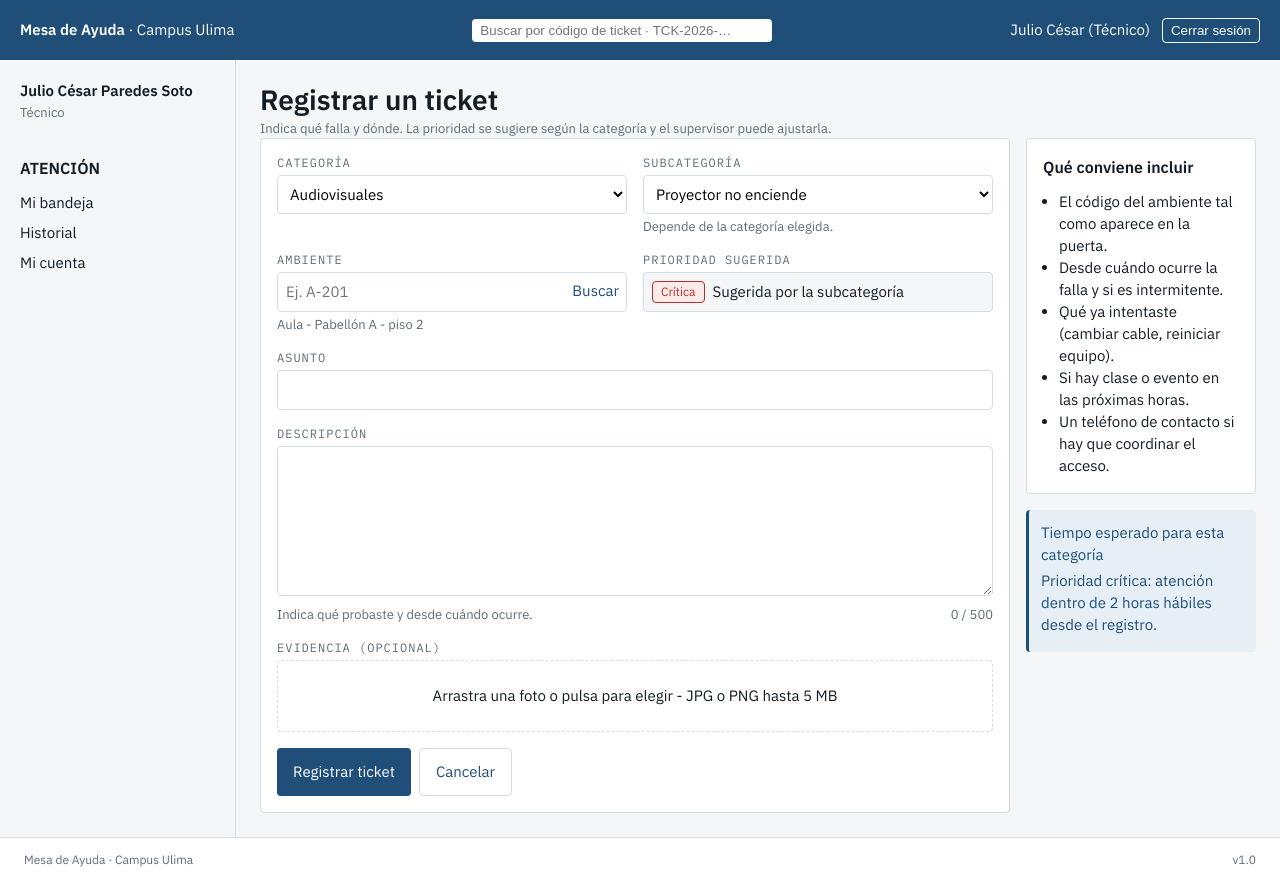
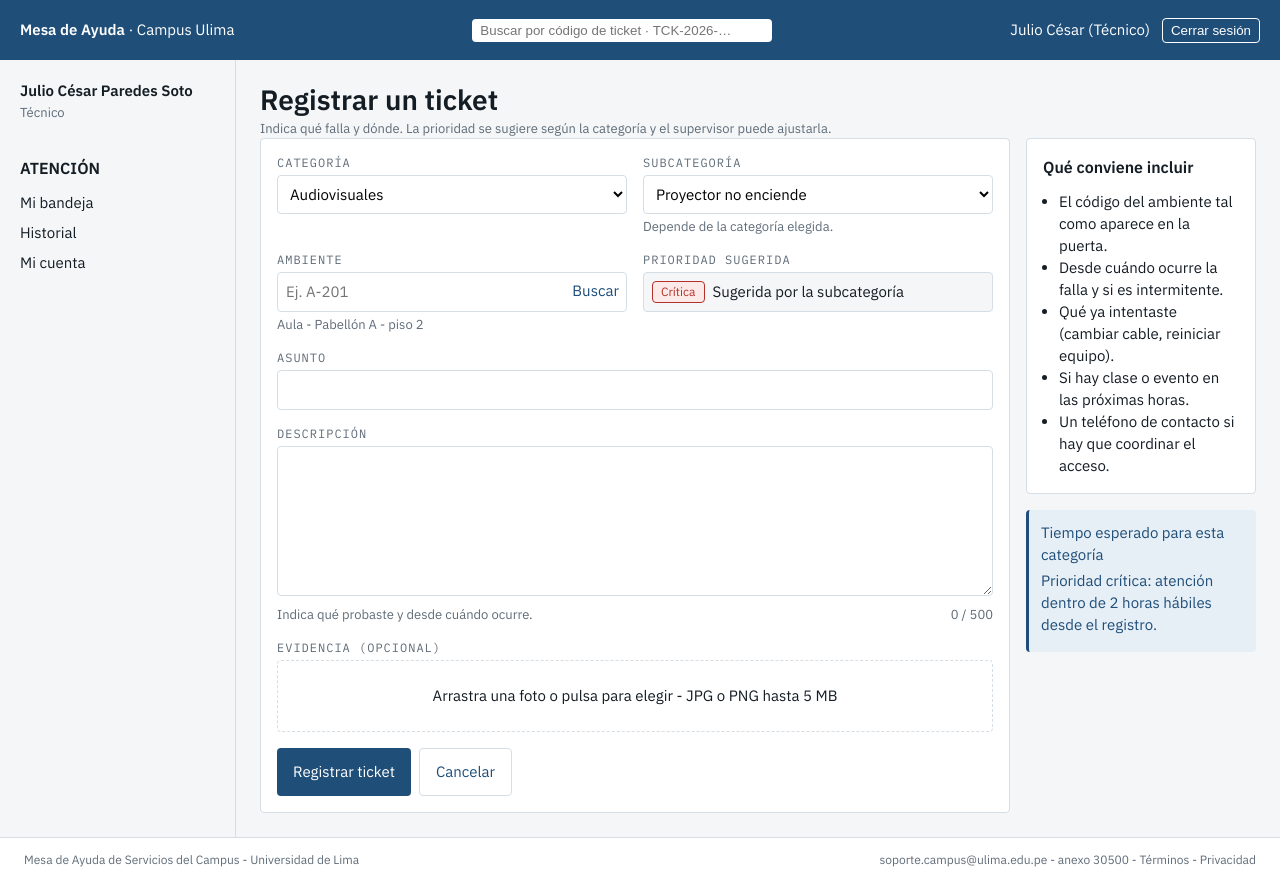
Before and after one commit to AndreQC-byte/PROYECTO_PROGRAWEB_grupo07, a React (Vite) app: page /mis-tickets/nuevo in a window 1280 px wide. Built offline with nearby package versions, Linux system fonts and the light colour scheme.

Commit message:
Agregar Footer en las pantallas de registro y corregir

```diff
--- a/src/features/registro_seguimiento_tickets/ConfirmacionTicket.jsx
+++ b/src/features/registro_seguimiento_tickets/ConfirmacionTicket.jsx
@@ -5,6 +5,7 @@ import Encabezado from "../../components/layouts/Encabezado";
 import NavegacionSidebar from "../../components/layouts/NavegacionSidebar";
 import EtiquetaPrioridad from "../../components/common/EtiquetaPrioridad";
 import EtiquetaEstado from "../../components/common/EtiquetaEstado";
+import Footer from "../../components/layouts/Footer";
 
 function ConfirmacionTicket() {
   const { state } = useLocation();
@@ -71,10 +72,7 @@ function ConfirmacionTicket() {
           </div>
         </main>
       </div>
-      <footer className="confirmacion-ticket-pie">
-        <span>Mesa de Ayuda · Campus Ulima</span>
-        <span>v1.0</span>
-      </footer>
+      <Footer />
     </>
   );
 }
--- a/src/features/registro_seguimiento_tickets/DetalleTicketUsuario.jsx
+++ b/src/features/registro_seguimiento_tickets/DetalleTicketUsuario.jsx
@@ -5,6 +5,7 @@ import Encabezado from "../../components/layouts/Encabezado";
 import NavegacionSidebar from "../../components/layouts/NavegacionSidebar";
 import EtiquetaPrioridad from "../../components/common/EtiquetaPrioridad";
 import EtiquetaEstado from "../../components/common/EtiquetaEstado";
+import Footer from "../../components/layouts/Footer";
 
 // Usuario de PRUEBA que escribe los comentarios: luego saldrá de la sesión
 const USUARIO_ACTUAL = {
@@ -235,10 +236,7 @@ function DetalleTicketUsuario() {
                     )}
                 </main>
             </div>
-            <footer className="detalle-ticket-pie">
-                <span>Mesa de Ayuda · Campus Ulima</span>
-                <span>v1.0</span>
-            </footer>
+            <Footer />
         </>
     );
 }
--- a/src/features/registro_seguimiento_tickets/MisTickets.jsx
+++ b/src/features/registro_seguimiento_tickets/MisTickets.jsx
@@ -5,6 +5,7 @@ import Encabezado from "../../components/layouts/Encabezado";
 import NavegacionSidebar from "../../components/layouts/NavegacionSidebar";
 import EtiquetaPrioridad from "../../components/common/EtiquetaPrioridad";
 import EtiquetaEstado from "../../components/common/EtiquetaEstado";
+import Footer from "../../components/layouts/Footer";
 
 const POR_PAGINA = 8;
 const DESDE = "2026-08-01";
@@ -241,10 +242,7 @@ function MisTickets() {
                     </div>
                 </main>
             </div>
-            <footer className="mis-tickets-pie">
-                <span>Mesa de Ayuda · Campus Ulima</span>
-                <span>v1.0</span>
-            </footer>
+            <Footer />
         </>
     );
 }
--- a/src/features/registro_seguimiento_tickets/NuevoTicket.jsx
+++ b/src/features/registro_seguimiento_tickets/NuevoTicket.jsx
@@ -4,6 +4,7 @@ import "../../styles/registro.css";
 import Encabezado from "../../components/layouts/Encabezado";
 import NavegacionSidebar from "../../components/layouts/NavegacionSidebar";
 import EtiquetaPrioridad from "../../components/common/EtiquetaPrioridad";
+import Footer from "../../components/layouts/Footer";
 
 const subcategoriasPorCategoria = {
     "Audiovisuales": ["Proyector no enciende", "Imagen distorsionada"],
@@ -218,10 +219,7 @@ function NuevoTicket() {
                     </div>
                 </main>
             </div>
-            <footer className="nuevo-ticket-pie">
-                <span>Mesa de Ayuda · Campus Ulima</span>
-                <span>v1.0</span>
-            </footer>
+            <Footer />
         </>
     );
 }
--- a/src/styles/registro.css
+++ b/src/styles/registro.css
@@ -2,8 +2,8 @@
    Estilos de la historia de usuario "Registro y seguimiento de tickets".
    Un solo archivo para las cuatro pantallas. Cada pantalla tiene su clase raíz
    (.nuevo-ticket, .mis-tickets, .confirmacion-ticket, .detalle-ticket), así que
-   ninguna regla afecta a otras pantallas. Etiquetas, botones, cabecera y sidebar
-   vienen de los componentes compartidos y de globals.css. */
+   ninguna regla afecta a otras pantallas. Etiquetas, botones, cabecera, sidebar
+   y pie vienen de los componentes compartidos y de globals.css. */
 
 
 /* =====================================================================
@@ -49,11 +49,13 @@
     padding: 24px;
 }
 
-/* ---------- Pie ---------- */
-.nuevo-ticket-pie,
-.mis-tickets-pie,
-.confirmacion-ticket-pie,
-.detalle-ticket-pie {
+/* ---------- Pie (componente Footer, que no trae clase propia) ----------
+   El selector "+ footer" solo afecta al pie que va justo después del marco
+   de estas cuatro pantallas, así que no toca el pie de nadie más. */
+.nuevo-ticket-marco+footer,
+.mis-tickets-marco+footer,
+.confirmacion-ticket-marco+footer,
+.detalle-ticket-marco+footer {
     height: var(--alto-pie);
     display: flex;
     align-items: center;
```
